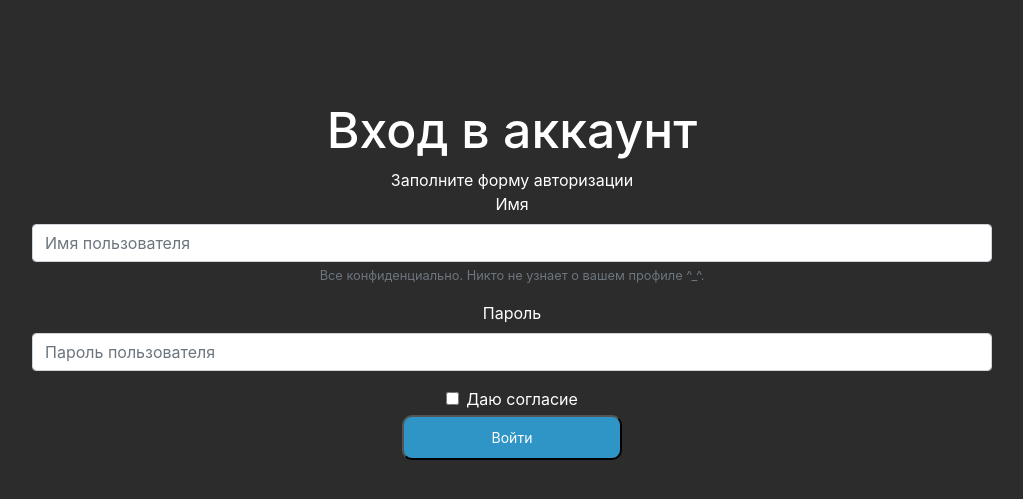
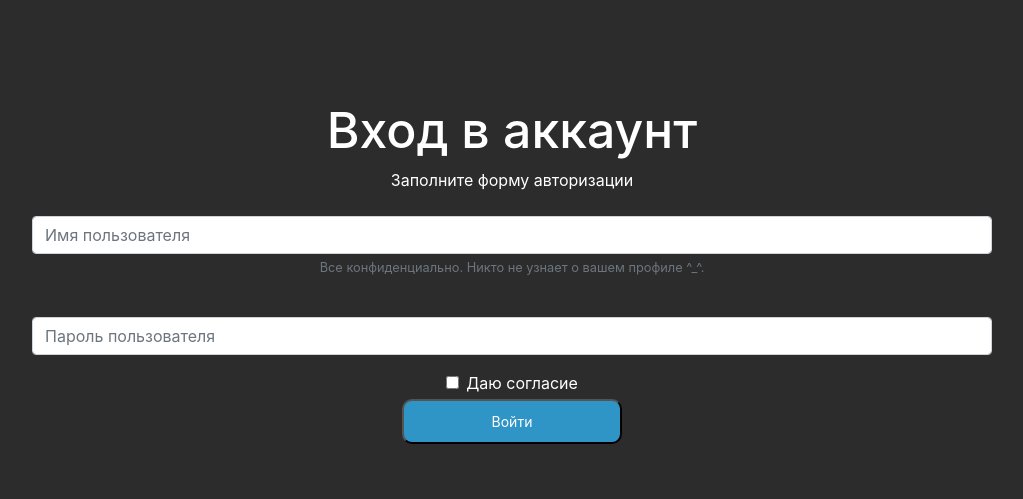
Before and after one commit to Sadochok-BISEC/OPS-web-app, a Django app: page /empty_home/log-in in a window 1280 px wide. Shown: the top 499 px of the page, without its empty margins (108-1131 px from the left). Run offline with Django 3.2, Linux system fonts and the light colour scheme; some libraries are stand-ins or nearby versions.

Commit message:
Update login.html

```diff
--- a/ilya_web-app/ops_products/main/templates/main/login.html
+++ b/ilya_web-app/ops_products/main/templates/main/login.html
@@ -9,12 +9,12 @@
     <form method="post">
       {% csrf_token %}
   <div class="form-group">
-    <label for="input_username">Имя</label>
+    <label for="input_username"></label>
     <input type="text" name="username" class="form-control" id="input_username" aria-describedby="usernameHelp" placeholder="Имя пользователя">
     <small id="usernameHelp" class="form-text text-muted">Все конфиденциально. Никто не узнает о вашем профиле ^_^.</small>
   </div>
   <div class="form-group">
-    <label for="input_password">Пароль</label>
+    <label for="input_password"></label>
     <input type="password" name="password" class="form-control" id="input_password" placeholder="Пароль пользователя">
   </div>
   <div class="form-check">
```
